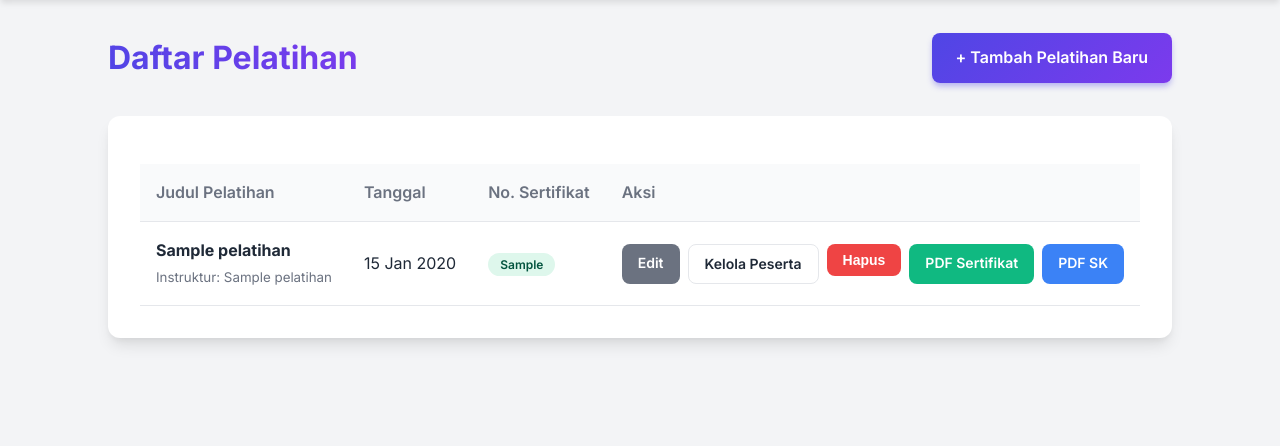
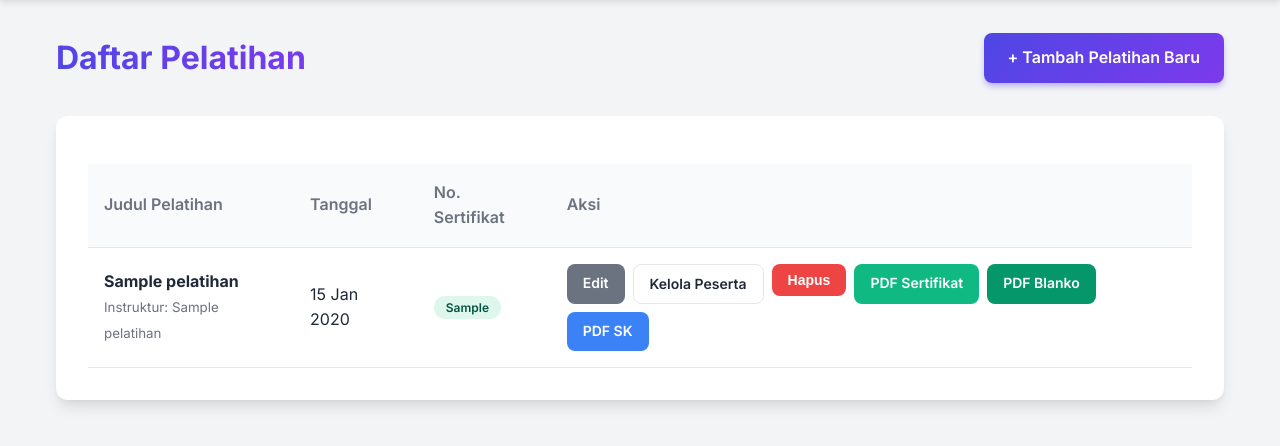
Before and after one commit to fiqryjm/certificate-app, a Flask app: page / in a window 1280 px wide. Shown: the part 70-516 px from the top of the page. Run offline with Flask 3, Linux system fonts and the light colour scheme; tables that the repository leaves empty hold one stand-in row (values such as "Sample post").

Commit message:
Tambah tombol PDF Blanko dan penyesuaian posisi teks sertifikat blanko

```diff
--- a/app.py
+++ b/app.py
@@ -154,6 +154,17 @@
         mimetype='application/pdf'
     )
 
+@app.route('/pelatihan/<int:pelatihan_id>/cetak_sertifikat_blanko')
+def cetak_sertifikat_blanko(pelatihan_id):
+    pelatihan = Pelatihan.query.get_or_404(pelatihan_id)
+    pdf_buffer = generate_sertifikat_pdf(pelatihan, template_path=None, is_blanko=True)
+    return send_file(
+        pdf_buffer,
+        as_attachment=True,
+        download_name=f"Sertifikat_Blanko_{pelatihan.judul_pelatihan.replace(' ', '_')}.pdf",
+        mimetype='application/pdf'
+    )
+
 @app.route('/peserta/<int:peserta_id>/cetak_sertifikat')
 def cetak_sertifikat_peserta(peserta_id):
     peserta = Peserta.query.get_or_404(peserta_id)
@@ -167,6 +178,18 @@
         pdf_buffer,
         as_attachment=True,
         download_name=f"Sertifikat_{peserta.nama_peserta.replace(' ', '_')}.pdf",
+        mimetype='application/pdf'
+    )
+
+@app.route('/peserta/<int:peserta_id>/cetak_sertifikat_blanko')
+def cetak_sertifikat_peserta_blanko(peserta_id):
+    peserta = Peserta.query.get_or_404(peserta_id)
+    pelatihan = Pelatihan.query.get(peserta.pelatihan_id)
+    pdf_buffer = generate_sertifikat_pdf(pelatihan, template_path=None, peserta_id=peserta.id, is_blanko=True)
+    return send_file(
+        pdf_buffer,
+        as_attachment=True,
+        download_name=f"Sertifikat_Blanko_{peserta.nama_peserta.replace(' ', '_')}.pdf",
         mimetype='application/pdf'
     )
 
--- a/templates/index.html
+++ b/templates/index.html
@@ -35,6 +35,7 @@
                                 <button type="submit" class="btn btn-secondary btn-sm" style="background: #EF4444; color: white; border: none; cursor: pointer;">Hapus</button>
                             </form>
                             <a href="{{ url_for('cetak_sertifikat', pelatihan_id=pelatihan.id) }}" class="btn btn-primary btn-sm" style="background: #10B981; box-shadow: none;">PDF Sertifikat</a>
+                            <a href="{{ url_for('cetak_sertifikat_blanko', pelatihan_id=pelatihan.id) }}" class="btn btn-primary btn-sm" style="background: #059669; box-shadow: none;" title="Cetak Sertifikat Blanko (Tanpa template & garis datar)">PDF Blanko</a>
                             <a href="{{ url_for('cetak_sk', pelatihan_id=pelatihan.id) }}" class="btn btn-primary btn-sm" style="background: #3B82F6; box-shadow: none;">PDF SK</a>
                         </div>
                     </td>
--- a/templates/peserta.html
+++ b/templates/peserta.html
@@ -58,6 +58,7 @@
                                 <button type="submit" class="btn btn-secondary btn-sm" style="background: #EF4444; color: white; border: none; padding: 0.2rem 0.5rem; font-size: 0.8rem; margin-left: 0.25rem; cursor: pointer;">Hapus</button>
                             </form>
                             <a href="{{ url_for('cetak_sertifikat_peserta', peserta_id=p.id) }}" class="btn btn-primary btn-sm" style="background: #10B981; color: white; border: none; padding: 0.2rem 0.5rem; font-size: 0.8rem; margin-left: 0.25rem;">Cetak</a>
+                            <a href="{{ url_for('cetak_sertifikat_peserta_blanko', peserta_id=p.id) }}" class="btn btn-primary btn-sm" style="background: #059669; color: white; border: none; padding: 0.2rem 0.5rem; font-size: 0.8rem; margin-left: 0.25rem;" title="Cetak Blanko (Tanpa template & garis datar)">Cetak Blanko</a>
                         </td>
                     </tr>
                     {% else %}
```
Also changed, not shown: pdf_generator.py (+30 -20 lines).
